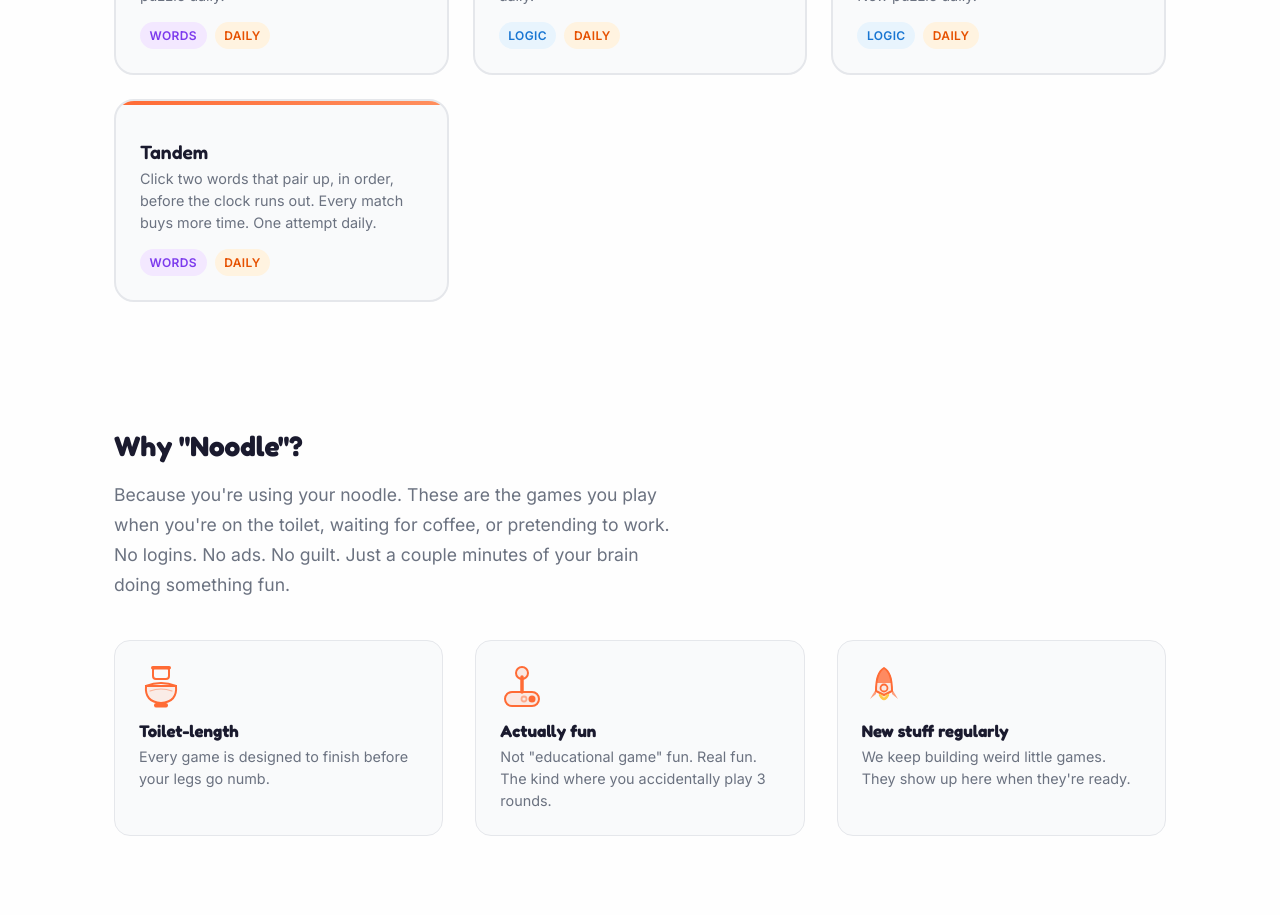
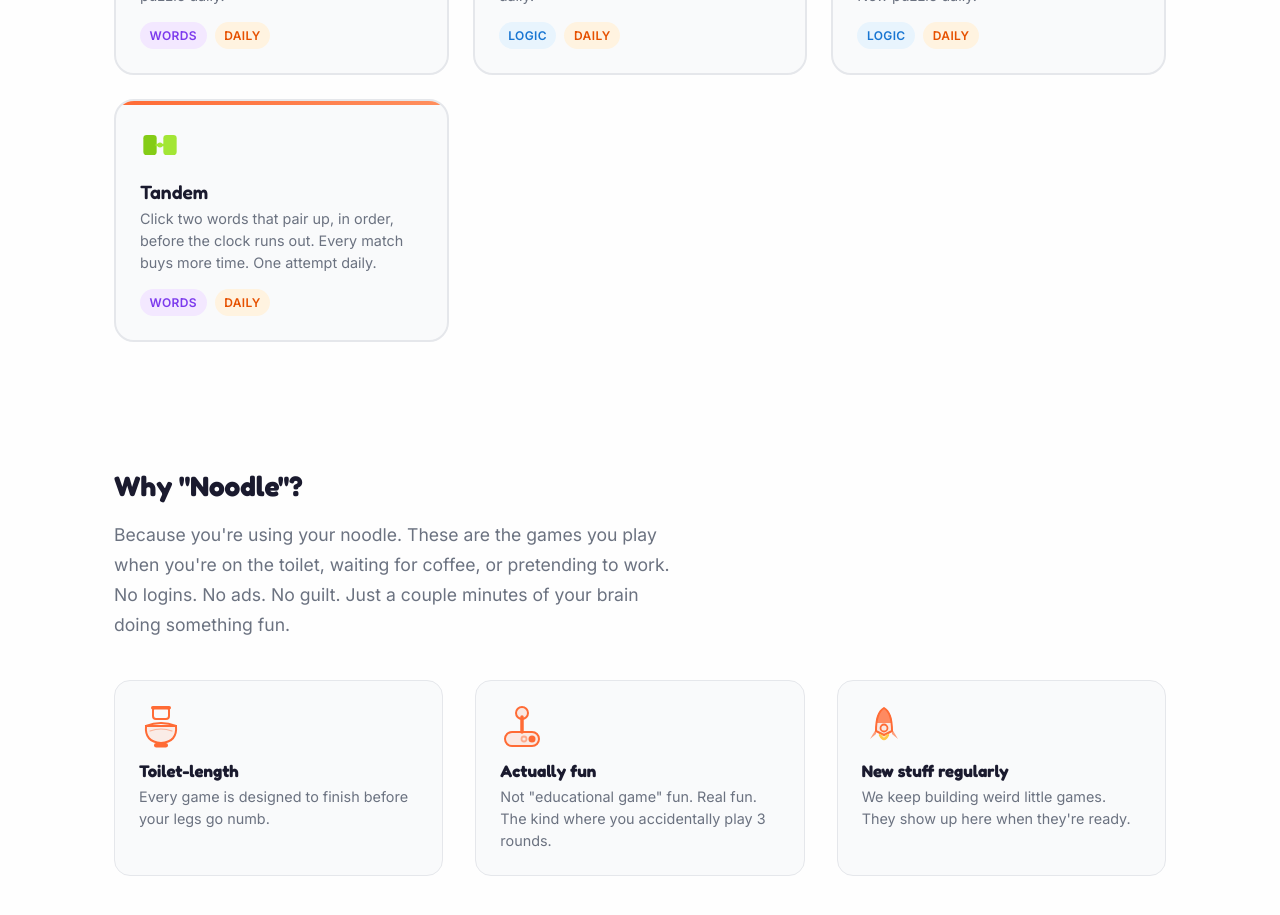
Before and after one commit to balexandr/noodle_games, a React (Vite) app: page / in a window 1280 px wide. Shown: the part 1580-2495 px from the top of the page. Built offline with nearby package versions, Linux system fonts and the light colour scheme.

Commit message:
Add Tandem icon to hub cards
Tandem had no entry in GameCard's icon map, so its hub card rendered
with no icon at all. New SVG uses Tandem's own accent colors.

```diff
--- a/src/components/GameCard.jsx
+++ b/src/components/GameCard.jsx
@@ -1,5 +1,5 @@
 import './GameCard.css'
-import { OddOneOutIcon, SequenceIcon, ChainLinkIcon, ZeroInIcon, KnotIcon, PathwaysIcon, SproutIcon, MirrorIcon, RealmIcon, SquintIcon } from './GameIcons'
+import { OddOneOutIcon, SequenceIcon, ChainLinkIcon, ZeroInIcon, KnotIcon, PathwaysIcon, SproutIcon, MirrorIcon, RealmIcon, SquintIcon, TandemIcon } from './GameIcons'
 
 const iconComponents = {
   'odd-one-out': OddOneOutIcon,
@@ -12,6 +12,7 @@ const iconComponents = {
   'mirror':      MirrorIcon,
   'realm':       RealmIcon,
   'squint':      SquintIcon,
+  'tandem':      TandemIcon,
 }
 
 function GameCard({ game }) {
--- a/src/components/GameIcons.jsx
+++ b/src/components/GameIcons.jsx
@@ -180,6 +180,20 @@ export function RealmIcon({ size = 40 }) {
   );
 }
 
+// Tandem — two tiles bridged by a spark where they match
+export function TandemIcon({ size = 40 }) {
+  const base = '#84cc16';
+  const bright = '#a3e635';
+  return (
+    <svg viewBox="0 0 48 48" width={size} height={size} aria-hidden="true">
+      <rect x="4" y="12" width="16" height="24" rx="4" fill={base} />
+      <rect x="28" y="12" width="16" height="24" rx="4" fill={bright} />
+      <line x1="20" y1="24" x2="28" y2="24" stroke={bright} strokeWidth="3" strokeLinecap="round" />
+      <circle cx="24" cy="24" r="3" fill={bright} />
+    </svg>
+  );
+}
+
 // Squint — dot cluster, dim at the corners, bright at the center (rebus focus)
 export function SquintIcon({ size = 40 }) {
   const C = '#06b6d4';
```
